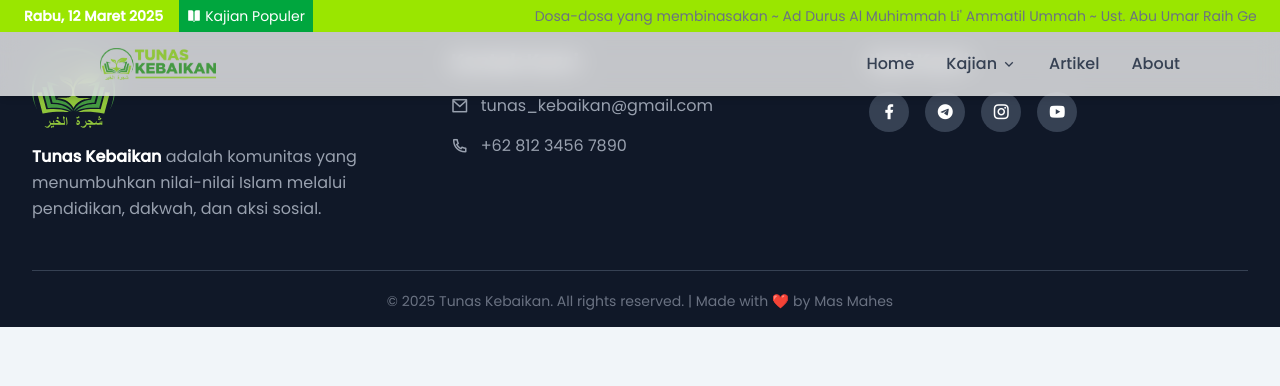
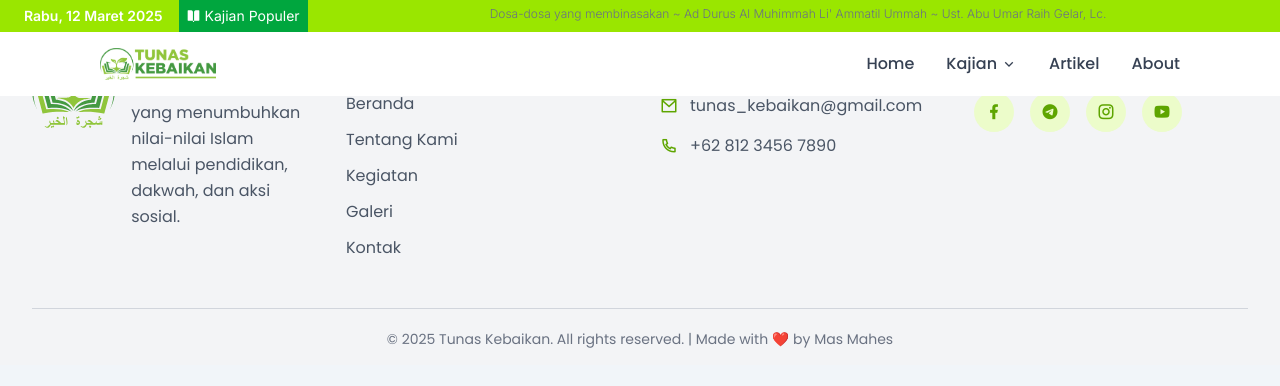
Before and after one commit to Kimhsta/tunas-kebaikan-web-, a React (Vite) app: page /kajian-rutin in a window 1280 px wide. Shown: the top 386 px of the page. Built offline with nearby package versions, Linux system fonts and the light colour scheme.

Commit message:
refactor styles in Topbar and Footer components for improved layout and accessibility

```diff
--- a/src/components/Footer.jsx
+++ b/src/components/Footer.jsx
@@ -2,34 +2,46 @@ import Logo from '../../public/logokepala.svg';
 
 export const Footer = () => {
   return (
-    <footer className="bg-gray-900 text-white pt-12 font-poppins text-sm sm:text-base">
+    <footer className="bg-gray-100 text-gray-800 pt-12 font-poppins text-sm sm:text-base">
       <div className="max-w-7xl mx-auto px-4 sm:px-6 lg:px-8">
-        <div className="grid grid-cols-1 md:grid-cols-3 gap-10">
+        <div className="grid grid-cols-1 md:grid-cols-4 gap-10">
           {/* Kolom 1: Logo dan Deskripsi */}
-          <div>
-            <img src={Logo} alt="Logo Tunas Kebaikan" className="h-16 sm:h-20 mb-4" />
-            <p className="text-gray-400 leading-relaxed text-sm sm:text-base">
-              <strong className="text-white">Tunas Kebaikan</strong> adalah komunitas yang
+          <div className="flex items-start gap-4">
+            <img src={Logo} alt="Logo Tunas Kebaikan" className="h-16 sm:h-20 max-w-xs" />
+            <p className="text-gray-600 leading-relaxed text-sm sm:text-base">
+              <strong className="text-gray-800">Tunas Kebaikan</strong> adalah komunitas yang
               menumbuhkan nilai-nilai Islam melalui pendidikan, dakwah, dan aksi sosial.
             </p>
           </div>
 
-          {/* Kolom 2: Kontak */}
+          {/* Kolom 2: Menu Cepat */}
+          <div>
+            <h3 className="text-lg sm:text-xl font-semibold mb-4">Menu Cepat</h3>
+            <ul className="space-y-3 text-gray-600 text-sm sm:text-base">
+              <li><a href="/" className="hover:text-lime-600 transition">Beranda</a></li>
+              <li><a href="/tentang-kami" className="hover:text-lime-600 transition">Tentang Kami</a></li>
+              <li><a href="/kegiatan" className="hover:text-lime-600 transition">Kegiatan</a></li>
+              <li><a href="/galeri" className="hover:text-lime-600 transition">Galeri</a></li>
+              <li><a href="/kontak" className="hover:text-lime-600 transition">Kontak</a></li>
+            </ul>
+          </div>
+
+          {/* Kolom 3: Kontak */}
           <div>
             <h3 className="text-lg sm:text-xl font-semibold mb-4">Kontak Kami</h3>
-            <ul className="space-y-3 text-gray-400 text-sm sm:text-base">
+            <ul className="space-y-3 text-gray-600 text-sm sm:text-base">
               <li className="flex items-center">
-                <i className="ri-mail-line mr-3 text-lg"></i>
+                <i className="ri-mail-line mr-3 text-lg text-lime-600"></i>
                 tunas_kebaikan@gmail.com
               </li>
               <li className="flex items-center">
-                <i className="ri-phone-line mr-3 text-lg"></i>
+                <i className="ri-phone-line mr-3 text-lg text-lime-600"></i>
                 +62 812 3456 7890
               </li>
             </ul>
           </div>
 
-          {/* Kolom 3: Media Sosial */}
+          {/* Kolom 4: Media Sosial */}
           <div>
             <h3 className="text-lg sm:text-xl font-semibold mb-4">Ikuti Kami</h3>
             <div className="flex flex-wrap gap-3 sm:gap-4">
@@ -42,7 +54,7 @@ export const Footer = () => {
                 <a
                   key={idx}
                   href={item.href}
-                  className="w-9 h-9 sm:w-10 sm:h-10 flex items-center justify-center rounded-full bg-gray-700 hover:bg-lime-500 transition duration-300"
+                  className="w-9 h-9 sm:w-10 sm:h-10 flex items-center justify-center rounded-full bg-lime-100 hover:bg-lime-600 hover:text-white text-lime-600 transition duration-300"
                   target="_blank"
                   rel="noopener noreferrer"
                   aria-label={item.label}
@@ -55,7 +67,7 @@ export const Footer = () => {
         </div>
 
         {/* Footer Bottom */}
-        <div className="border-t border-gray-700 mt-12 pt-5 pb-4 text-center text-gray-500 text-xs sm:text-sm">
+        <div className="border-t border-gray-300 mt-12 pt-5 pb-4 text-center text-gray-500 text-xs sm:text-sm">
           <p>
             © {new Date().getFullYear()} Tunas Kebaikan. All rights reserved. | Made with ❤️ by Mas Mahes
           </p>
--- a/src/components/Navbar.jsx
+++ b/src/components/Navbar.jsx
@@ -1,13 +1,13 @@
-import { useState } from "react";
+import { useEffect, useState } from "react";
 import logo from "../assets/logo.png";
 
 export const Navbar = () => {
   const [isMobileMenuOpen, setIsMobileMenuOpen] = useState(false);
   const [dropdownKajian, setDropdownKajian] = useState(false);
+  const [isScrolled, setIsScrolled] = useState(false);
 
   const toggleMobileMenu = () => {
     setIsMobileMenuOpen((prev) => !prev);
-    // Tutup dropdown ketika menu mobile di-toggle
     setDropdownKajian(false);
   };
 
@@ -15,11 +15,24 @@ export const Navbar = () => {
     setDropdownKajian((prev) => !prev);
   };
 
+  // Cek scroll
+  useEffect(() => {
+    const handleScroll = () => {
+      setIsScrolled(window.scrollY > 0);
+    };
+
+    window.addEventListener("scroll", handleScroll);
+    return () => window.removeEventListener("scroll", handleScroll);
+  }, []);
+
   return (
-    <div className="navbar fixed w-full z-50 bg-white/75 backdrop-blur-md shadow-md transition-colors duration-300">
+    <div
+      className={`navbar fixed w-full z-50 transition-all duration-300 ${
+        isScrolled ? "bg-white/75 backdrop-blur-md shadow-md" : "bg-white"
+      }`}
+    >
       <div className="container mx-auto px-4 md:px-8 lg:px-25">
-        <div className="flex items-center justify-between py-4">
-          {/* Logo */}
+        <div className="flex items-center justify-between py-2 md:py-4">
           <div className="logo">
             <img src={logo} alt="Logo" className="h-8" />
           </div>
@@ -27,15 +40,11 @@ export const Navbar = () => {
           {/* Desktop Menu */}
           <ul className="hidden md:flex gap-8">
             <li>
-              <a
-                href="/"
-                className="font-medium text-gray-700 hover:text-green-600 transition"
-              >
+              <a href="/" className="font-medium text-gray-700 hover:text-green-600 transition">
                 Home
               </a>
             </li>
 
-            {/* Dropdown untuk Kajian (Desktop) */}
             <li className="relative">
               <button
                 onClick={toggleDropdownKajian}
@@ -51,18 +60,12 @@ export const Navbar = () => {
               {dropdownKajian && (
                 <ul className="absolute top-full left-0 mt-2 w-40 bg-white shadow-lg rounded-md py-2 z-10 animate-dropdown">
                   <li>
-                    <a
-                      href="/kajian/sub1"
-                      className="block px-4 py-2 text-gray-700 hover:bg-green-100"
-                    >
+                    <a href="/kajian/sub1" className="block px-4 py-2 text-gray-700 hover:bg-green-100">
                       Kajian Rutin
                     </a>
                   </li>
                   <li>
-                    <a
-                      href="/kajian/sub2"
-                      className="block px-4 py-2 text-gray-700 hover:bg-green-100"
-                    >
+                    <a href="/kajian/sub2" className="block px-4 py-2 text-gray-700 hover:bg-green-100">
                       Kajian Pekan
                     </a>
                   </li>
@@ -71,20 +74,12 @@ export const Navbar = () => {
             </li>
 
             <li>
-              <a
-                href="/Artikel"
-                className="font-medium text-gray-700 hover:text-green-600 transition"
-              >
+              <a href="/Artikel" className="font-medium text-gray-700 hover:text-green-600 transition">
                 Artikel
               </a>
             </li>
-
-            {/* Regular About link */}
             <li>
-              <a
-                href="/About"
-                className="font-medium text-gray-700 hover:text-green-600 transition"
-              >
+              <a href="/About" className="font-medium text-gray-700 hover:text-green-600 transition">
                 About
               </a>
             </li>
@@ -96,7 +91,6 @@ export const Navbar = () => {
               onClick={toggleMobileMenu}
               className="relative w-10 h-10 text-gray-700 focus:outline-none"
             >
-              {/* Ikon hamburger */}
               <span
                 className={`absolute inset-0 flex items-center justify-center transition-all duration-300 ${
                   isMobileMenuOpen ? "opacity-0 scale-90" : "opacity-100 scale-100"
@@ -104,7 +98,6 @@ export const Navbar = () => {
               >
                 <i className="ri-menu-line text-2xl"></i>
               </span>
-              {/* Ikon close */}
               <span
                 className={`absolute inset-0 flex items-center justify-center transition-all duration-300 ${
                   isMobileMenuOpen ? "opacity-100 scale-100" : "opacity-0 scale-90"
@@ -117,38 +110,36 @@ export const Navbar = () => {
         </div>
       </div>
 
-      {/* Mobile Menu dengan Animasi Slide Down */}
+      {/* Mobile Menu */}
       {isMobileMenuOpen && (
   <div className="md:hidden animate-slide-down">
     <ul className="mt-4 mx-4 mb-4 flex flex-col gap-4 px-6 py-4 border-2 border-gray-50 rounded-lg">
       <li>
         <a
-                href="#"
-                className="font-medium text-gray-700 hover:text-green-600 transition block"
+          href="/"
+          className="group font-medium text-gray-700 hover:bg-green-500 hover:text-white transition block rounded px-4 py-2"
         >
           Home
         </a>
       </li>
-
-            {/* Mobile Dropdown untuk Kajian */}
       <li>
         <button
           onClick={toggleDropdownKajian}
-                className="w-full flex justify-between items-center font-medium text-gray-700 hover:text-green-600 transition focus:outline-none"
+          className="group w-full flex justify-between items-center font-medium text-gray-700 hover:bg-green-500 hover:text-white transition focus:outline-none rounded px-4 py-2"
         >
           Kajian
           <i
             className={`ri-arrow-down-s-line transition-transform duration-300 ${
               dropdownKajian ? "rotate-180" : ""
-                  }`}
+            } group-hover:text-white`}
           ></i>
         </button>
         {dropdownKajian && (
           <ul className="pl-4 mt-2 animate-dropdown">
             <li>
               <a
-                      href="../pages/KajianRutin.jsx"
-                      className="block px-4 py-2 text-gray-700 hover:bg-green-100"
+                href="/pages/KajianRutin.jsx"
+                className="block px-4 py-2 text-gray-700 hover:bg-green-600 hover:text-white rounded transition"
               >
                 Kajian Rutin
               </a>
@@ -156,7 +147,7 @@ export const Navbar = () => {
             <li>
               <a
                 href="/pages/TablikAkbar.jsx"
-                      className="block px-4 py-2 text-gray-700 hover:bg-green-100"
+                className="block px-4 py-2 text-gray-700 hover:bg-green-600 hover:text-white rounded transition"
               >
                 Tablik Akbar
               </a>
@@ -164,21 +155,18 @@ export const Navbar = () => {
           </ul>
         )}
       </li>
-
       <li>
         <a
-                href="/"
-                className="font-medium text-gray-700 hover:text-green-600 transition block"
+          href="/Artikel"
+          className="group font-medium text-gray-700 hover:bg-green-600 hover:text-white transition block rounded px-4 py-2"
         >
           Artikel
         </a>
       </li>
-
-            {/* Regular About link for mobile */}
       <li>
         <a
           href="/About"
-                className="font-medium text-gray-700 hover:text-green-600 transition block"
+          className="group font-medium text-gray-700 hover:bg-green-600 hover:text-white transition block rounded px-4 py-2"
         >
           About
         </a>
--- a/src/components/Topbar.jsx
+++ b/src/components/Topbar.jsx
@@ -15,13 +15,13 @@ const Topbar = () => {
   }, []);
 
   return (
-    <div className="w-full bg-lime-400 text-white text-sm">
+    <div className="topbar w-full bg-lime-400 text-white text-sm">
       {/* Kontainer utama: pakai h-8 agar tinggi tetap */}
       <div className="container mx-auto px-6 flex items-center h-8 space-x-4 overflow-hidden">
         {/* Tanggal Otomatis */}
-        <span className="font-semibold whitespace-nowrap leading-none text-xs md:text-sm">
-  {today}
-</span>
+        <span className="hidden md:inline font-semibold whitespace-nowrap leading-none text-xs md:text-sm">
+          {today}
+        </span>
 
 
         {/* Label "Kajian Populer" - teks disembunyikan di mobile */}
@@ -32,7 +32,7 @@ const Topbar = () => {
 
         {/* Marquee Pemateri Kajian */}
         <div className="relative flex-1 h-5 overflow-hidden">
-          <div className="absolute whitespace-nowrap animate-marquee text-gray-500">
+          <div className="absolute whitespace-nowrap animate-marquee text-gray-500 text-xs font-light">
             Dosa-dosa yang membinasakan ~ Ad Durus Al Muhimmah Li' Ammatil Ummah ~ Ust. Abu Umar Raih Gelar, Lc.
           </div>
         </div>
--- a/src/index.css
+++ b/src/index.css
@@ -4,10 +4,15 @@
 @import "tailwindcss";
 
 :root {
-  --font-inter: "Poppins", sans-serif;
+  --font-poppins: "Poppins", sans-serif;
+  --font-inter: "Inter", sans-serif;
 }
 
 body {
+  font-family: var(--font-poppins);
+}
+
+.topbar {
   font-family: var(--font-inter);
 }
 
```
Lines whose indentation alone changed are shown as unchanged.
